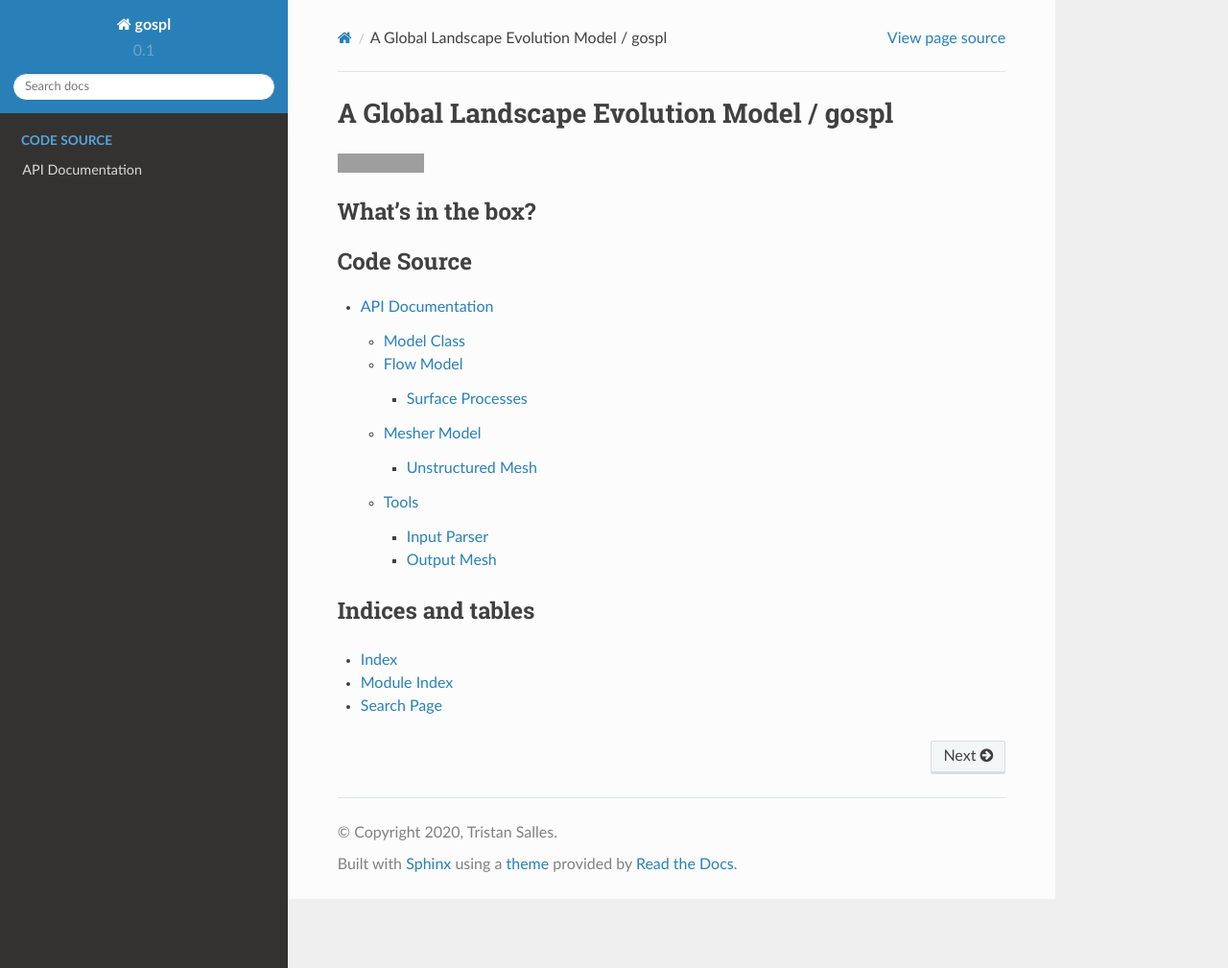
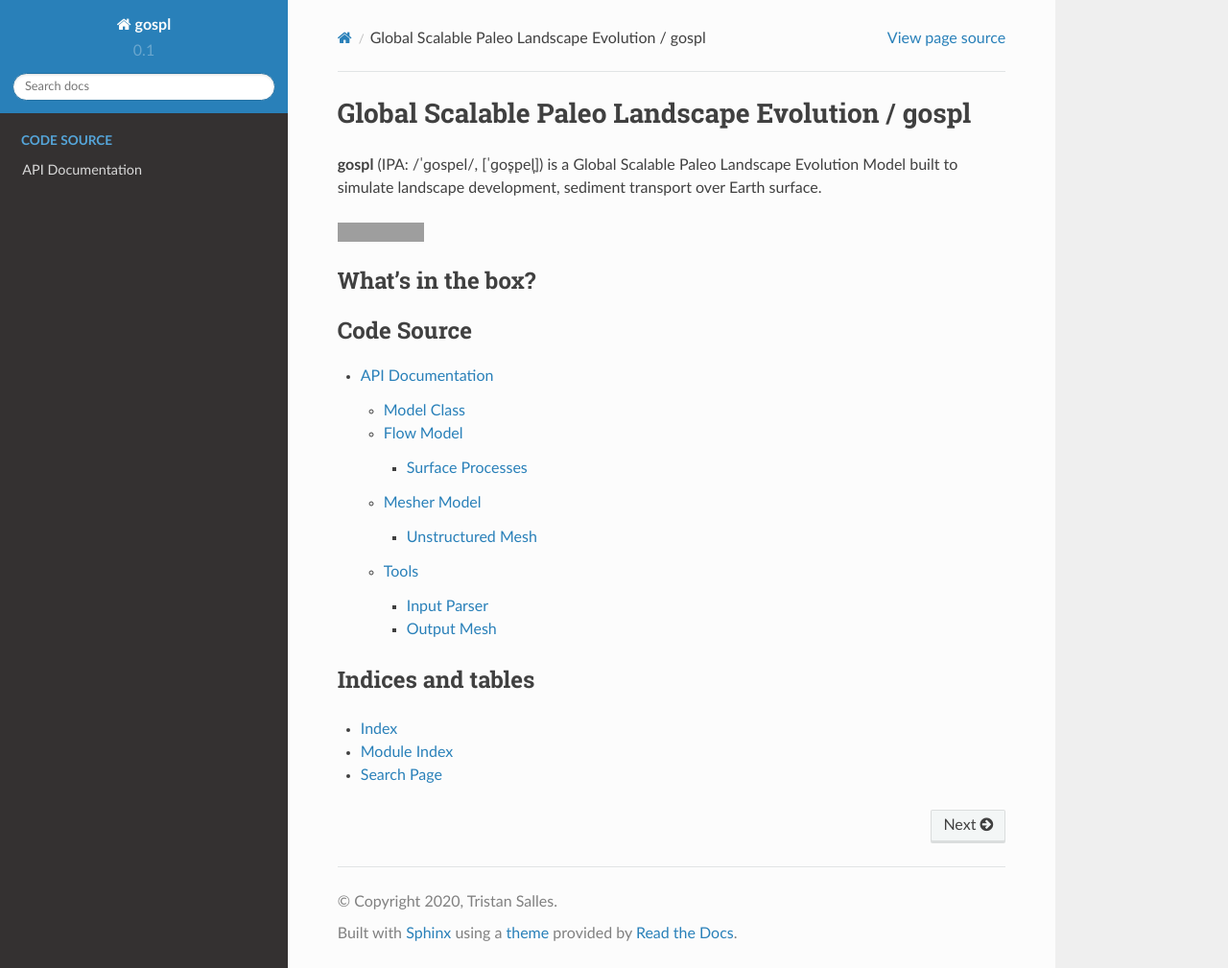
Before and after one commit to Geodels/gospl, a Sphinx documentation site: the page built from docs/index.rst, in a window 1280 px wide and 1009 px high. Shown: the whole window at 96% size. Built offline with Sphinx 7.4.7 and the Read the Docs theme 2.0.0, drawn with Linux system fonts in a browser that asks for light colours; the version number is read from the project's files by our own code; grey boxes are pictures that could not be loaded.

Commit message:
update name

```diff
--- a/docs/api.rst
+++ b/docs/api.rst
@@ -4,9 +4,6 @@ API Documentation
 
 .. image:: https://img.shields.io/badge/code%20style-black-000000.svg
   :target: https://github.com/psf/black
-
-
-**gospl** is a global-scale surface evolution model built to simulate landscape development, sediment transport over Earth surface.
 
 
 .. warning::
--- a/docs/index.rst
+++ b/docs/index.rst
@@ -3,8 +3,11 @@
    You can adapt this file completely to your liking, but it should at least
    contain the root `toctree` directive.
 
-A Global Landscape Evolution Model / gospl
-=============================================
+Global Scalable Paleo Landscape Evolution / gospl
+==================================================
+
+**gospl** (IPA: /ˈɡospel/, [ˈɡo̞s̠pe̞l]) is a Global Scalable Paleo Landscape Evolution Model built to simulate landscape development, sediment transport over Earth surface.
+
 
 .. image:: https://readthedocs.org/projects/gospl/badge/?version=latest
   :target: https://gospl.readthedocs.io/en/latest/?badge=latest
```
